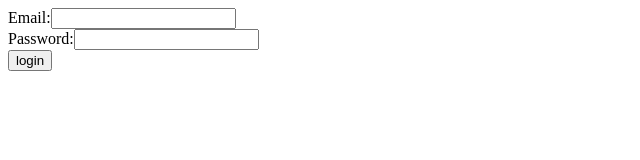
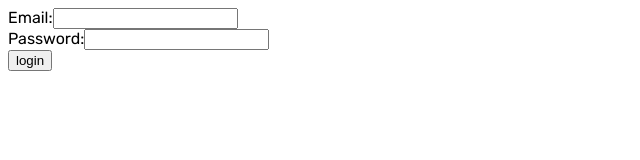
Before and after one commit to ehsansh/comment-frontend, a React (Create React App) app: page /login in a window 1280 px wide. Shown: the top 160 px of the page, without its empty margins (0-640 px from the left). Built offline with nearby package versions, Linux system fonts and the light colour scheme.

Commit message:
add sass and App.scss

```diff
--- a/package.json
+++ b/package.json
@@ -18,6 +18,7 @@
     "react-hook-form": "^7.42.1",
     "react-router-dom": "^6.7.0",
     "react-scripts": "5.0.1",
+    "sass": "^1.57.1",
     "web-vitals": "^2.1.4"
   },
   "scripts": {
--- a/src/App.css
+++ /dev/null
@@ -1,38 +0,0 @@
-.App {
-  text-align: center;
-}
-
-.App-logo {
-  height: 40vmin;
-  pointer-events: none;
-}
-
-@media (prefers-reduced-motion: no-preference) {
-  .App-logo {
-    animation: App-logo-spin infinite 20s linear;
-  }
-}
-
-.App-header {
-  background-color: #282c34;
-  min-height: 100vh;
-  display: flex;
-  flex-direction: column;
-  align-items: center;
-  justify-content: center;
-  font-size: calc(10px + 2vmin);
-  color: white;
-}
-
-.App-link {
-  color: #61dafb;
-}
-
-@keyframes App-logo-spin {
-  from {
-    transform: rotate(0deg);
-  }
-  to {
-    transform: rotate(360deg);
-  }
-}
--- a/src/App.js
+++ b/src/App.js
@@ -1,6 +1,6 @@
 import { Route, Routes } from 'react-router-dom';
 import { lazy, Suspense } from 'react';
-
+import './App.scss';
 import PersistLogin from './components/PersistLogin';
 import ProtectedRoute from './components/ProtectedRoute';
 
--- /dev/null
+++ b/src/App.scss
@@ -0,0 +1,18 @@
+@import url('https://fonts.googleapis.com/css2?family=Rubik&display=swap');
+
+$moderate-blue: hsl(238, 40%, 52%);
+$dark-blue: hsl(212, 24%, 26%);
+$grayish-blue: hsl(211, 10%, 45%);
+$light-grayish-blue: hsl(239, 57%, 85%);
+
+$soft-red: hsl(358, 79%, 66%);
+$pale-red: hsl(357, 100%, 86%);
+
+$light-gray: hsl(223, 19%, 93%);
+$very-light-gray: hsl(228, 33%, 97%);
+$white: hsl(0, 0%, 100%);
+
+body {
+    font-family: 'Rubik';
+    font-size: 16px;
+}
--- a/src/index.css
+++ /dev/null
@@ -1,13 +0,0 @@
-body {
-  margin: 0;
-  font-family: -apple-system, BlinkMacSystemFont, 'Segoe UI', 'Roboto', 'Oxygen',
-    'Ubuntu', 'Cantarell', 'Fira Sans', 'Droid Sans', 'Helvetica Neue',
-    sans-serif;
-  -webkit-font-smoothing: antialiased;
-  -moz-osx-font-smoothing: grayscale;
-}
-
-code {
-  font-family: source-code-pro, Menlo, Monaco, Consolas, 'Courier New',
-    monospace;
-}
```
Also changed, not shown: 1 other file (tests, documents, lock files or other folders).
